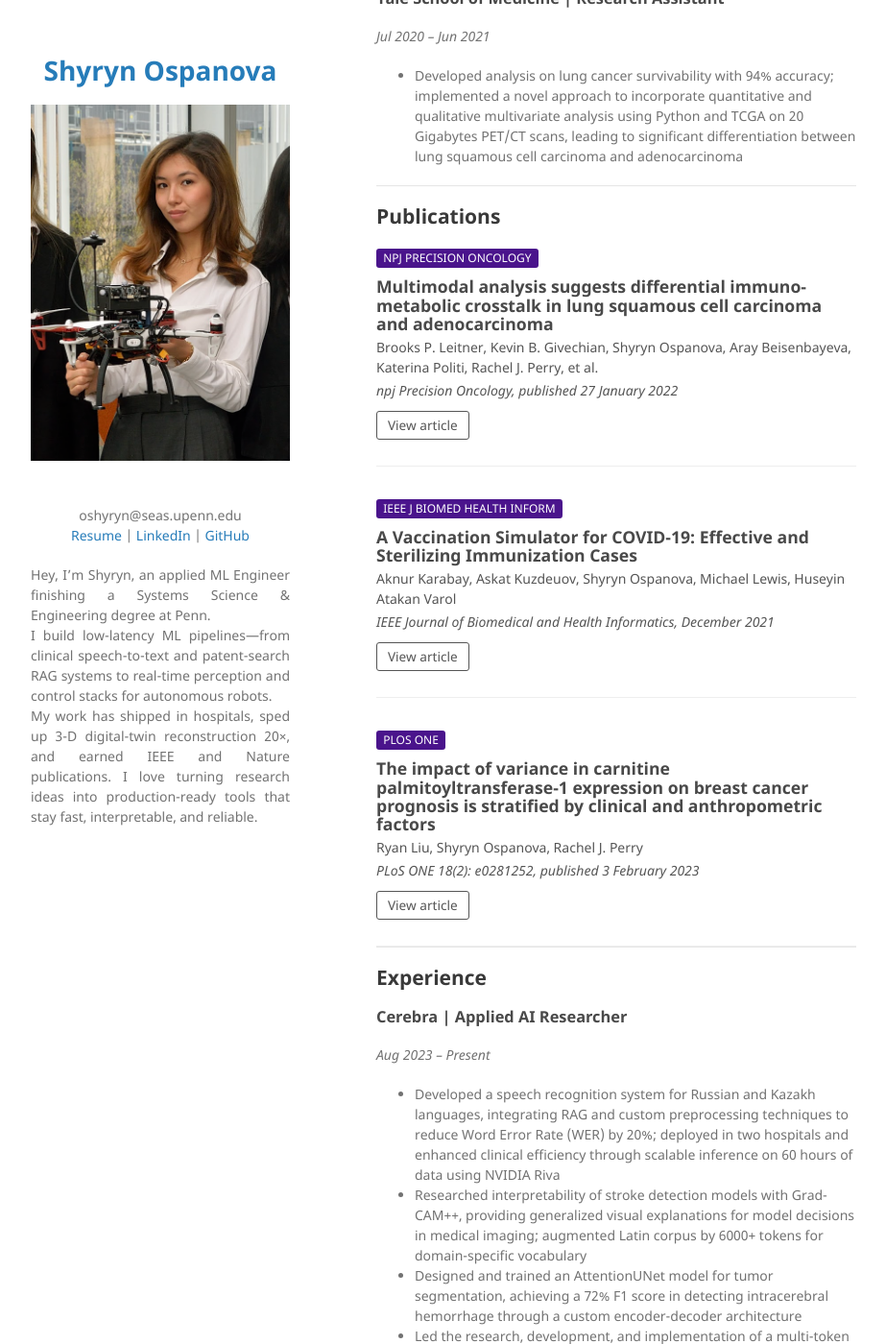
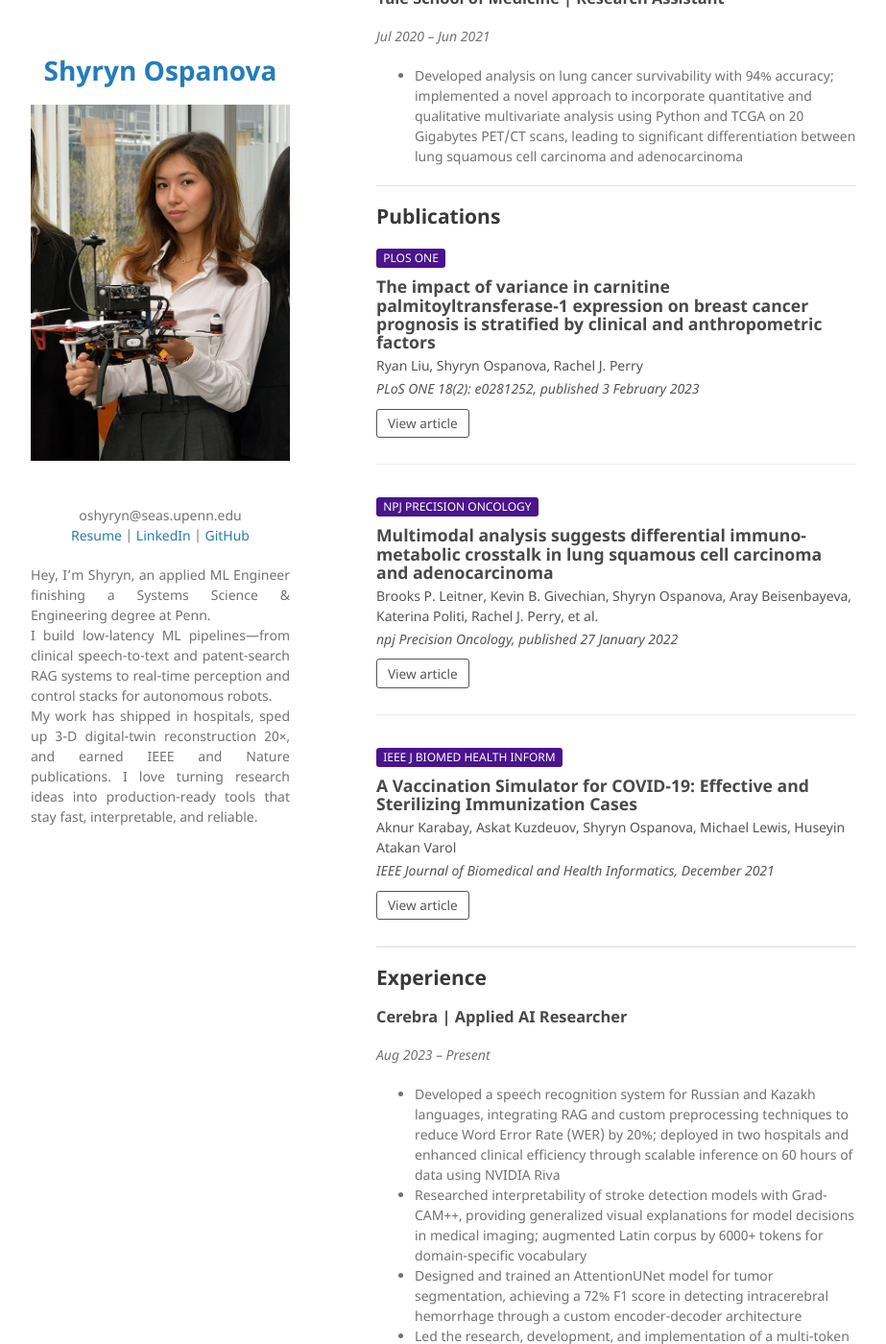
Before and after one commit to re1null0/portfolio.io, a Jekyll site: the page built from index.md, in a window 1280 px wide and 1400 px high, scrolled down 2153 px. Shown: the whole window at 96% size, without its empty margins (178-1101 px from the left). Built offline with Jekyll 4.4.1, drawn with Linux system fonts in a browser that asks for light colours; part of the change alters nothing that is shown.

Commit message:
Update index.md

```diff
--- a/index.md
+++ b/index.md
@@ -125,6 +125,13 @@ Produced the first public curriculum on Neural Networks and Computer Vision (Ope
 
 <div class="publications">
 
+<div class="pub-entry">
+    <span class="badge">PLOS ONE</span>
+    <h3>The impact of variance in carnitine palmitoyltransferase-1 expression on breast cancer prognosis is stratified by clinical and anthropometric factors</h3>
+    <p>Ryan Liu, Shyryn Ospanova, Rachel J. Perry</p>
+    <p><em>PLoS ONE 18(2): e0281252, published 3 February 2023</em></p>
+    <p><a class="btn" href="https://journals.plos.org/plosone/article?id=10.1371/journal.pone.0281252" target="_blank">View article</a></p>
+  </div>
   <div class="pub-entry">
     <span class="badge">npj Precision Oncology</span>
     <h3>Multimodal analysis suggests differential immuno-metabolic crosstalk in lung squamous cell carcinoma and adenocarcinoma</h3>
@@ -141,17 +148,9 @@ Produced the first public curriculum on Neural Networks and Computer Vision (Ope
     <p><a class="btn" href="https://ieeexplore.ieee.org/stamp/stamp.jsp?tp=&arnumber=9542855" target="_blank">View article</a></p>
   </div>
 
-  <div class="pub-entry">
-    <span class="badge">PLOS ONE</span>
-    <h3>The impact of variance in carnitine palmitoyltransferase-1 expression on breast cancer prognosis is stratified by clinical and anthropometric factors</h3>
-    <p>Ryan Liu, Shyryn Ospanova, Rachel J. Perry</p>
-    <p><em>PLoS ONE 18(2): e0281252, published 3 February 2023</em></p>
-    <p><a class="btn" href="https://journals.plos.org/plosone/article?id=10.1371/journal.pone.0281252" target="_blank">View article</a></p>
-  </div>
-
 </div>
 
-<style>/* Add to your main stylesheet (e.g. assets/css/main.scss) */
+<style>
 .publications {
   display: grid;
   row-gap: 2rem;
```
